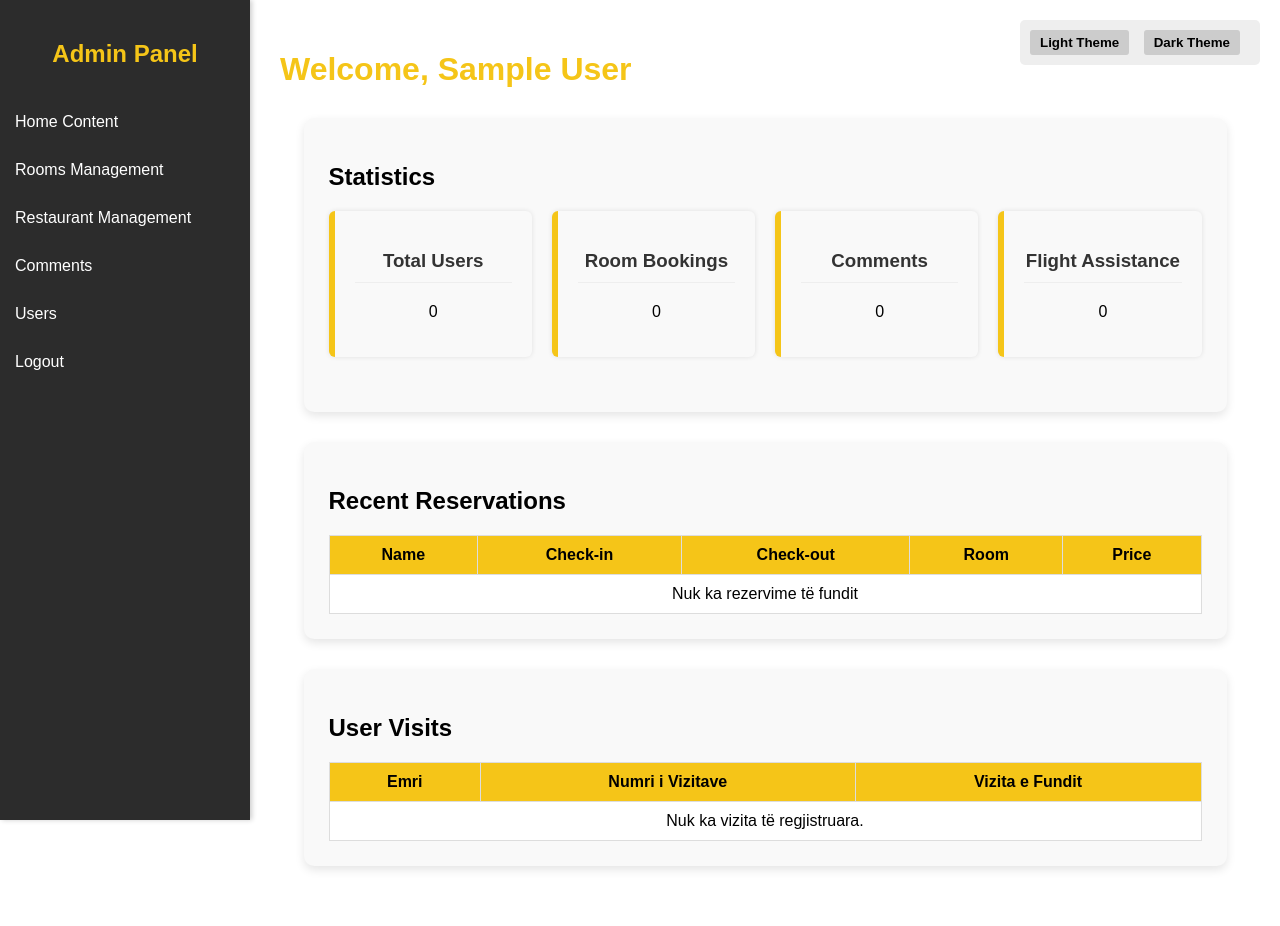
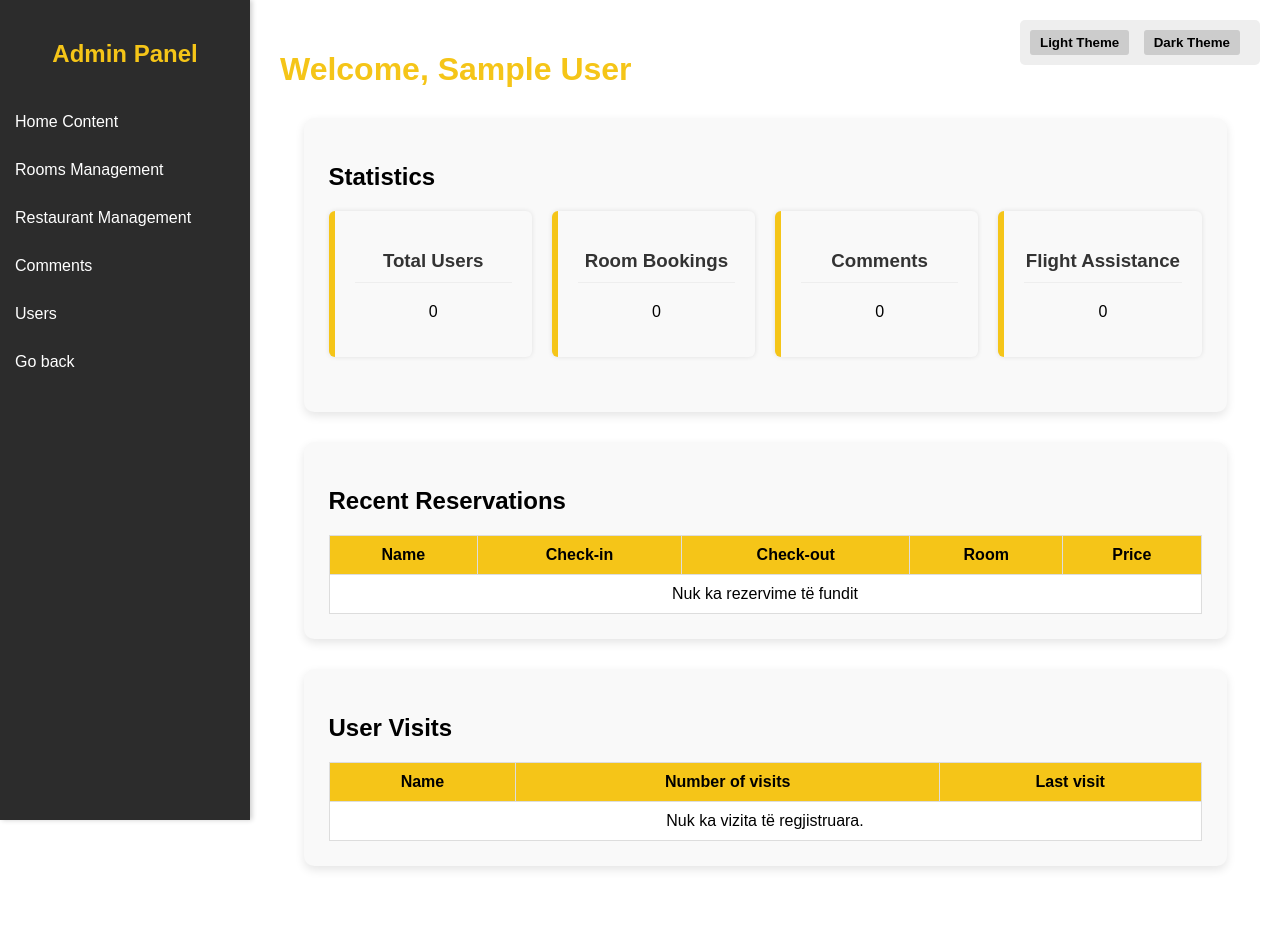
Before and after one commit to Ardit-H/Projekti_UEB25_GR24, a PHP site: page /admin_dashboard.php in a window 1280 px wide. Run offline with PHP 8.4, Linux system fonts and the light colour scheme; the visitor is signed in with stand-in values (Sample User, id 1); data that the repository does not hold is empty.

Commit message:
Permiresime ne dizajn

```diff
--- a/header.php
+++ b/header.php
@@ -66,7 +66,6 @@
         <a href="logout.php">Logout</a>
       <?php else: ?>
         <a href="login.php">Login</a>
-        <a href="signup.php">Sign Up</a>
       <?php endif; ?>
     </div>
     </div>
--- a/pages/home.php
+++ b/pages/home.php
@@ -151,9 +151,9 @@ $userVisits = $conn->query("
     <table>
         <thead>
             <tr>
-                <th>Emri</th>
-                <th>Numri i Vizitave</th>
-                <th>Vizita e Fundit</th>
+                <th>Name</th>
+                <th>Number of visits</th>
+                <th>Last visit</th>
             </tr>
         </thead>
         <tbody>
--- a/sidebar.php
+++ b/sidebar.php
@@ -6,5 +6,5 @@
   <a href="admin_dashboard.php?page=restaurant">Restaurant Management</a>
   <a href="admin_dashboard.php?page=comments">Comments</a>
   <a href="admin_dashboard.php?page=users">Users</a>
-  <a href="logout.php">Logout</a>
+  <a href="index.php">Go back</a>
 </div>
```
